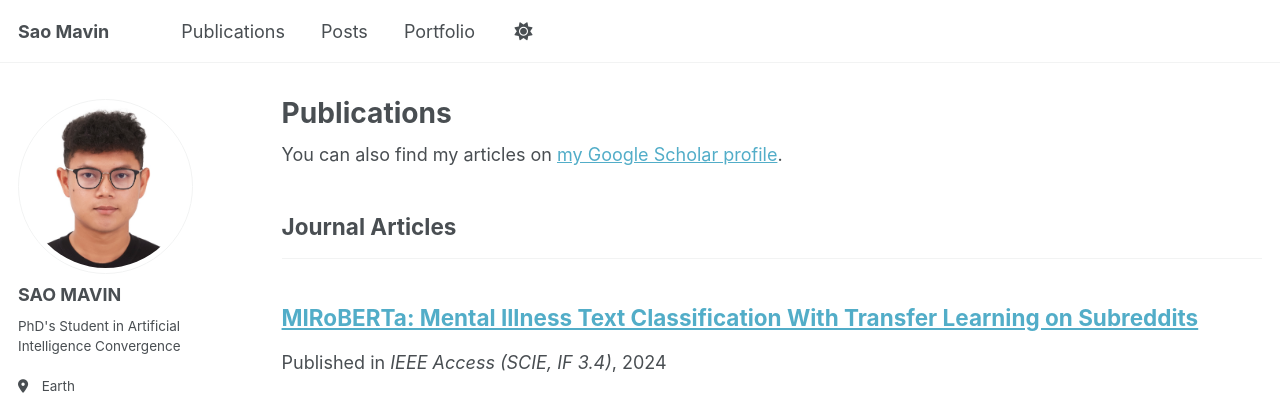
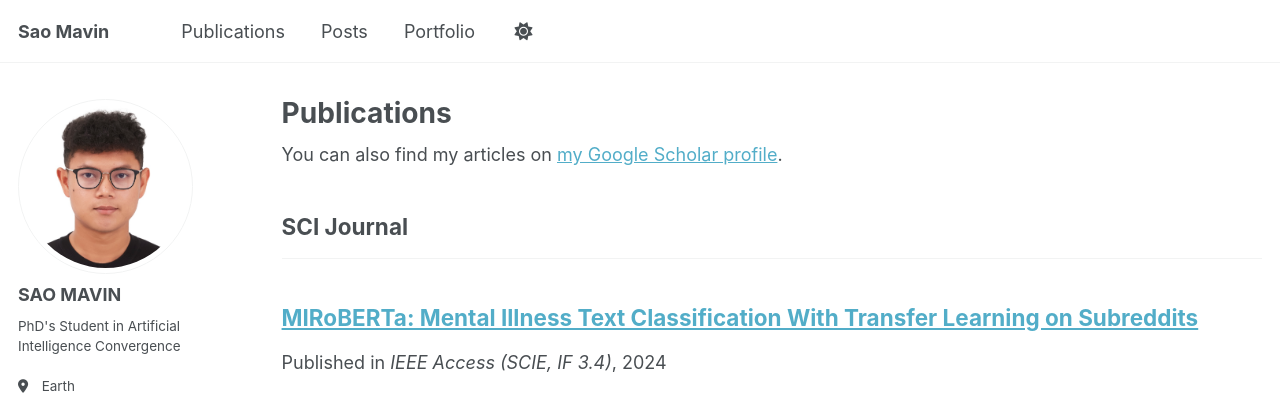
Before and after one commit to MavinSao/mavinsao.github.io, a Jekyll site: the page built from _pages/publications.html, in a window 1280 px wide and 972 px high. Shown: the top 404 px of the window. Built offline with Jekyll 4.4.1, drawn with Linux system fonts in a browser that asks for light colours; some web fonts are replaced.

Commit message:
Group publications into SCI Journal, International Conference, and Domestic Conference
Co-Authored-By: Claude Opus 5.5 <noreply@anthropic.com>
Claude-Session: https://claude.ai/code/session_01CAcfDEs2EfSDhMLpHCHG2n

```diff
--- a/_config.yml
+++ b/_config.yml
@@ -79,10 +79,12 @@ author:
 publication_category:
   # books:
   #   title: 'Books'
-  manuscripts:
-    title: 'Journal Articles'
-  conferences:
-    title: 'Conference Papers'
+  sci_journal:
+    title: 'SCI Journal'
+  international_conference:
+    title: 'International Conference'
+  domestic_conference:
+    title: 'Domestic Conference'
 
 # Site Settings
 teaser                   :  # filename of teaser fallback teaser image placed in /images/, .e.g. "500x300.png"
```
Also changed, not shown: _publications/2024-12-25-miroberta.md (+1 -1 lines).
